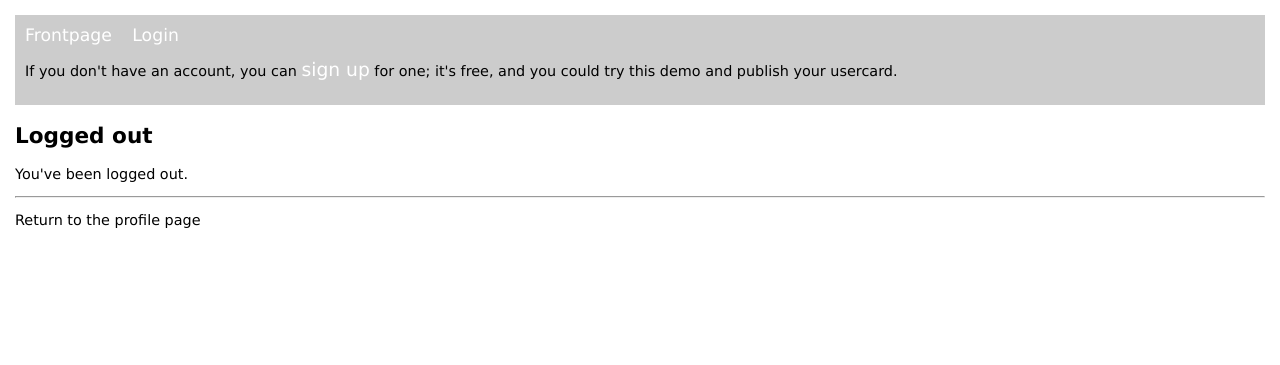
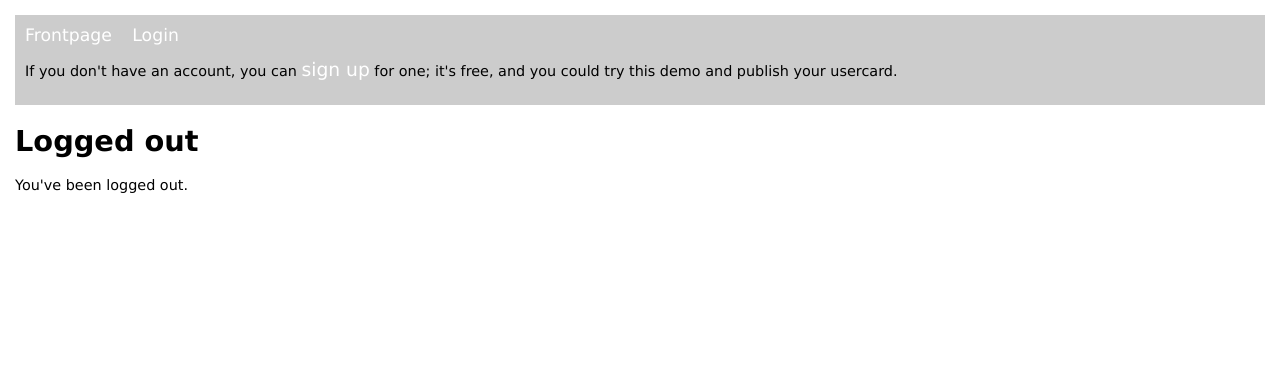
Before and after one commit to jazzido/django-profile, a Django app: page /accounts/logout/ in a window 1280 px wide. Shown: the top 365 px of the page. Run offline with Django 3.2, Linux system fonts and the light colour scheme; parts of the project's set-up code (start-up, migrations or seed data) failed here and were passed over.

Commit message:
HTML code changes
git-svn-id: http://django-profile.googlecode.com/svn/trunk@81 7b2eb738-463f-0410-8820-43b14e3dcc91

```diff
--- a/account/templates/account/email_change.html
+++ b/account/templates/account/email_change.html
@@ -8,7 +8,8 @@
 
 {% block content %}
 <h1>{% trans "E-mail change" %}</h1>
-<p>{% trans "Insert the new e-mail address. An e-mail will be send to it for testing and confirmation." %}
+<p class="intro">{% trans "Insert the new e-mail address. An e-mail will be send to it for testing and confirmation." %}
+<div class="center">
 	<form class="commonform emailchg" action="" method="post">
   	<fieldset>
     	<div>
@@ -27,4 +28,5 @@
   	<p class="error">{{form.newpass2.errors|join:","}}</p>
   	{% endif %}
 	</form>
+</div>
 {% endblock %}
--- a/account/templates/account/email_change_done.html
+++ b/account/templates/account/email_change_done.html
@@ -11,6 +11,6 @@
 <h1>{% trans 'E-mail change unsuccessful' %}</h1>
 {% endif %}
 
-<p>{{ message }}</p>
+<p class="intro">{{ message }}</p>
 
 {% endblock %}
--- a/account/templates/account/email_change_processed.html
+++ b/account/templates/account/email_change_processed.html
@@ -7,7 +7,6 @@
 
 <h1>{% trans 'E-mail change processed' %}</h1>
 
-<p>{% trans "An e-mail has been sent to the new e-mail address to verify and activate it. Please access to your e-mail and complete this process following the instructions specified in the e-mail body." %}</p>
-<p><a href="/profile">{% trans "Return to my profile" %}</a></p>
+<p class="intro">{% trans "An e-mail has been sent to the new e-mail address to verify and activate it. Please access to your e-mail and complete this process following the instructions specified in the e-mail body." %}</p>
 
 {% endblock %}
--- a/account/templates/account/login.html
+++ b/account/templates/account/login.html
@@ -8,7 +8,7 @@
 
 {% block content %}
 <h1>{% trans "User login" %}</h1>
-
+<div class="center">
 	<form class="login commonform" method="post" action="{% if next %}?next={{ next }}{% endif %}">
 		<fieldset>
 			<div>
@@ -26,4 +26,5 @@
   	<p class="error">{% trans "Your username and password didn't match. Please try again." %}</p>
 		{% endif %}
 	</form>
+</div>
 {% endblock %}
--- a/account/templates/account/logout.html
+++ b/account/templates/account/logout.html
@@ -4,12 +4,6 @@
 {% block title %}{% trans "Logged out" %}{% endblock %}
 
 {% block content %}
-<h2>{% trans "Logged out" %}</h2>
-<p>{% trans "You've been logged out." %}</p>
-<hr />
-{% if next %}
-<p><a href="{{ next}}">{% trans "Return to last page" %}</a></p>
-{% else %}
-<p><a href="/profile">{% trans "Return to the profile page" %}</a></p>
-{% endif %}
+<h1>{% trans "Logged out" %}</h1>
+<p class="intro">{% trans "You've been logged out." %}</p>
 {% endblock %}
--- a/account/templates/account/password_change.html
+++ b/account/templates/account/password_change.html
@@ -7,7 +7,8 @@
 {% endblock %}
 {% block content %}
 <h1>{% trans 'Password change' %}</h1>
-<p>{% trans "Please enter your new password twice so we can verify you typed it in correctly." %}</p>
+<p class="intro">{% trans "Please enter your new password twice so we can verify you typed it in correctly." %}</p>
+<div class="center">
 	<form class="commonform pwdchg" method="post" action="">
   	<fieldset>
 			<div>
@@ -25,4 +26,5 @@
   	<p class="error">{{form.newpass2.errors|join:","}}</p>
   	{% endif %}
 	</form>
+</div>
 {% endblock %}
--- a/account/templates/account/password_change_done.html
+++ b/account/templates/account/password_change_done.html
@@ -5,5 +5,5 @@
 
 {% block content %}
 <h1>{% trans 'Password change successful' %}</h1>
-<p>{% trans "The password has been changed successfully." %}</p>
+<p class="intro">{% trans "The password has been changed successfully." %}</p>
 {% endblock %}
--- a/account/templates/account/password_reset_done.html
+++ b/account/templates/account/password_reset_done.html
@@ -4,9 +4,6 @@
 {% block title %}{% trans 'Password reset successful' %}{% endblock %}
 
 {% block content %}
-
 <h1>{% trans 'Password reset successful' %}</h1>
-
-<p>{% trans "We've e-mailed a new password to the e-mail address you submitted. You should be receiving it shortly." %}</p>
-
+<p class="intro">{% trans "We've e-mailed a new password to the e-mail address you submitted. You should be receiving it shortly." %}</p>
 {% endblock %}
--- a/account/templates/account/registration_done.html
+++ b/account/templates/account/registration_done.html
@@ -4,6 +4,5 @@
 {% load i18n %}
 {% block content %}
 <h1>Registration complete</h1>
-<p>You have successfully registered a new account.</p>
-<p><a href="/profile">{% trans "Go to my profile" %}</a></p>
+<p class="intro">{% trasns "You have successfully registered a new account." %}</p>
 {% endblock %}
--- a/demo/templates/base.html
+++ b/demo/templates/base.html
@@ -4,6 +4,7 @@
 <head>
     <title>{% block title %}{% endblock %}</title>
     <link rel="stylesheet" href="{{ MEDIA_URL }}css/style.css" type="text/css" />
+    <link rel="stylesheet" href="{{ MEDIA_URL }}css/custom.css" type="text/css" />
     {% block customcss %}{% endblock %}
     <script type="text/javascript" src="{{ MEDIA_URL }}js/jquery-1.2.3.pack.js"></script>
     {% block customjs %}{% endblock %}
--- /dev/null
+++ b/media/css/custom.css
@@ -0,0 +1,20 @@
+body {
+  min-width: 920px;
+  font-family: Verdana, sans;
+  font-size: .9em;
+  margin: 0px;
+  padding: 0px;
+}
+
+a {
+  text-decoration: none;
+  color: #000;
+}
+
+a:hover {
+  text-decoration: underline;
+}
+
+hr {
+  clear: both;
+}
--- a/media/css/style.css
+++ b/media/css/style.css
@@ -1,11 +1,3 @@
-body {
-  min-width: 920px;
-  font-family: Verdana, sans;
-  font-size: .9em;
-  margin: 0px;
-  padding: 0px;
-}
-
 div.vcard {
 	background: #EFEFEF;
 	padding: 5px;
@@ -32,16 +24,6 @@ div.vcard > ul {
 div.vcard > img.gender {
 	float: right;
 }
-
-a {
-	text-decoration: none;
-	color: #000;
-}
-
-a:hover {
-	text-decoration: underline;
-}
-
 
 div.content {
 	padding: 15px;
@@ -206,10 +188,6 @@ div.calendar {
 	float: left;
 }
 
-hr {
-  clear: both;
-}
-
 div.avatar > a.img {
 	display: block;
 }
--- a/profile/templates/profile/avatar_choose.html
+++ b/profile/templates/profile/avatar_choose.html
@@ -4,7 +4,7 @@
 	<title>{% trans "Change avatar" %}</title>
   <link rel="stylesheet" href="{{ MEDIA_URL }}css/avatar.css" type="text/css" />
   <link rel="stylesheet" href="{{ MEDIA_URL }}css/jquery.crop.css" type="text/css" />
-  <script type="text/javascript" src="{{ MEDIA_URL }}js/jquery-1.2.3.js"></script>
+  <script type="text/javascript" src="{{ MEDIA_URL }}js/jquery-1.2.3.pack.js"></script>
   <script type="text/javascript" src="{{ MEDIA_URL }}js/jquery.dimensions.js"></script>
   <script type="text/javascript" src="{{ MEDIA_URL }}js/jquery.crop.js"></script>
   <script type="text/javascript" src="{{ MEDIA_URL }}js/ui.mouse.js"></script>
--- a/profile/templates/profile/delete.html
+++ b/profile/templates/profile/delete.html
@@ -2,7 +2,8 @@
 {% load i18n %}
 {% block title %}{% trans "Delete all your personal information" %}{% endblock %}
 {% block content %}
-  <h1>{% trans "Delete all your personal information" %}</h1>
+<h1>{% trans "Delete all your personal information" %}</h1>
+<div class="center">
   <form class="commonform" action="" method="POST">
 		<fieldset>
 			<p>{% trans "Are you sure?" %}</p>
@@ -10,4 +11,5 @@
 		</fieldset>
   </form>
   <p><a href="/profile">No, return to my profile</a></p>
+</div>
 {% endblock %}
--- a/profile/templates/profile/delete_done.html
+++ b/profile/templates/profile/delete_done.html
@@ -5,6 +5,5 @@
 
 {% block content %}
 <h1>{% trans 'Delete all my personal information' %}</h1>
-<p>{% trans 'Profile information deleted successfully' %}</p>
-<p><a href="/profile">Return to my profile</a></p>
+<p class="intro">{% trans 'Profile information deleted successfully' %}</p>
 {% endblock %}
```
Also changed, not shown: account/templates/account/password_reset.html (+3 -4 lines). Lines whose indentation alone changed are shown as unchanged.
